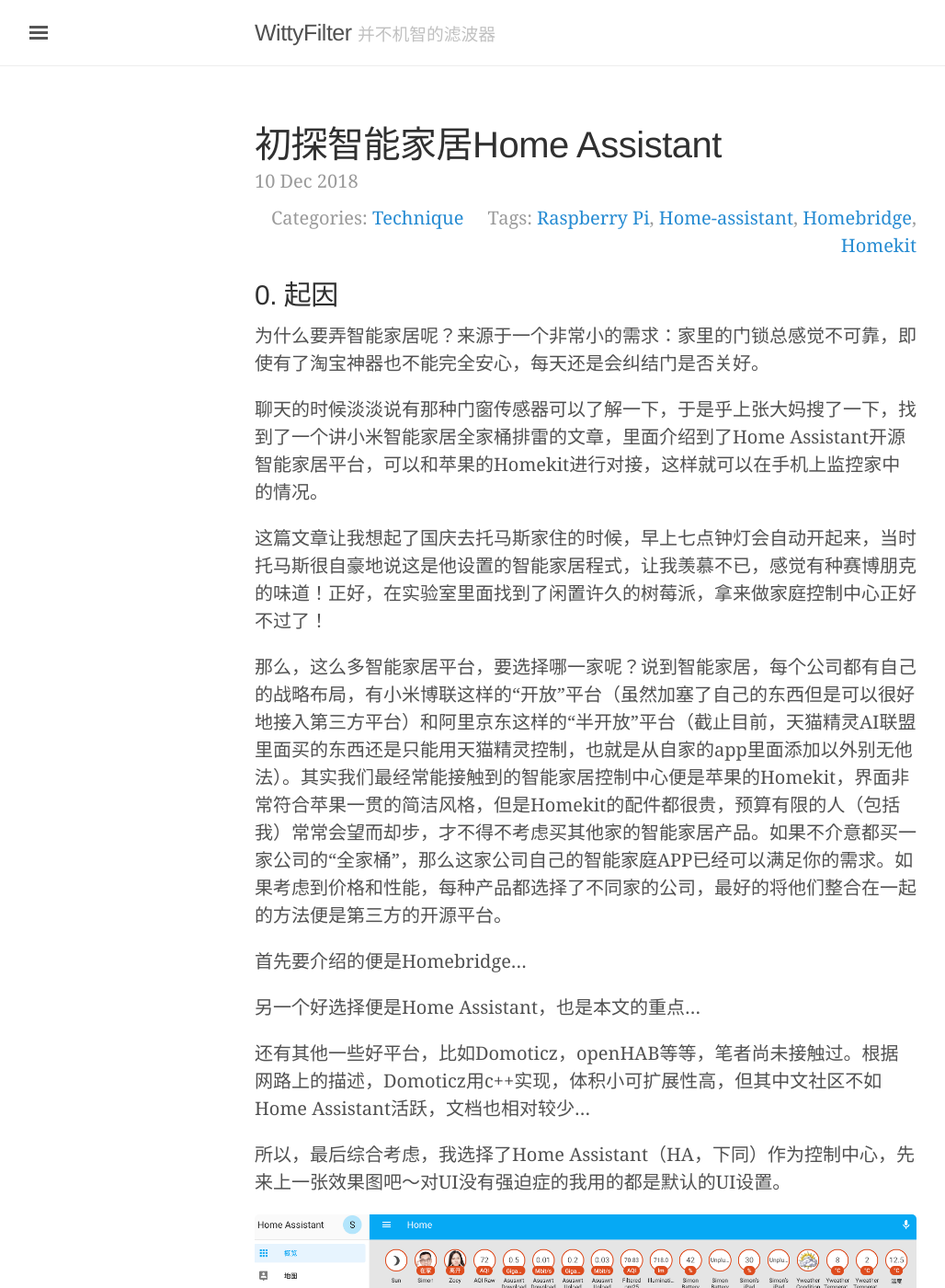
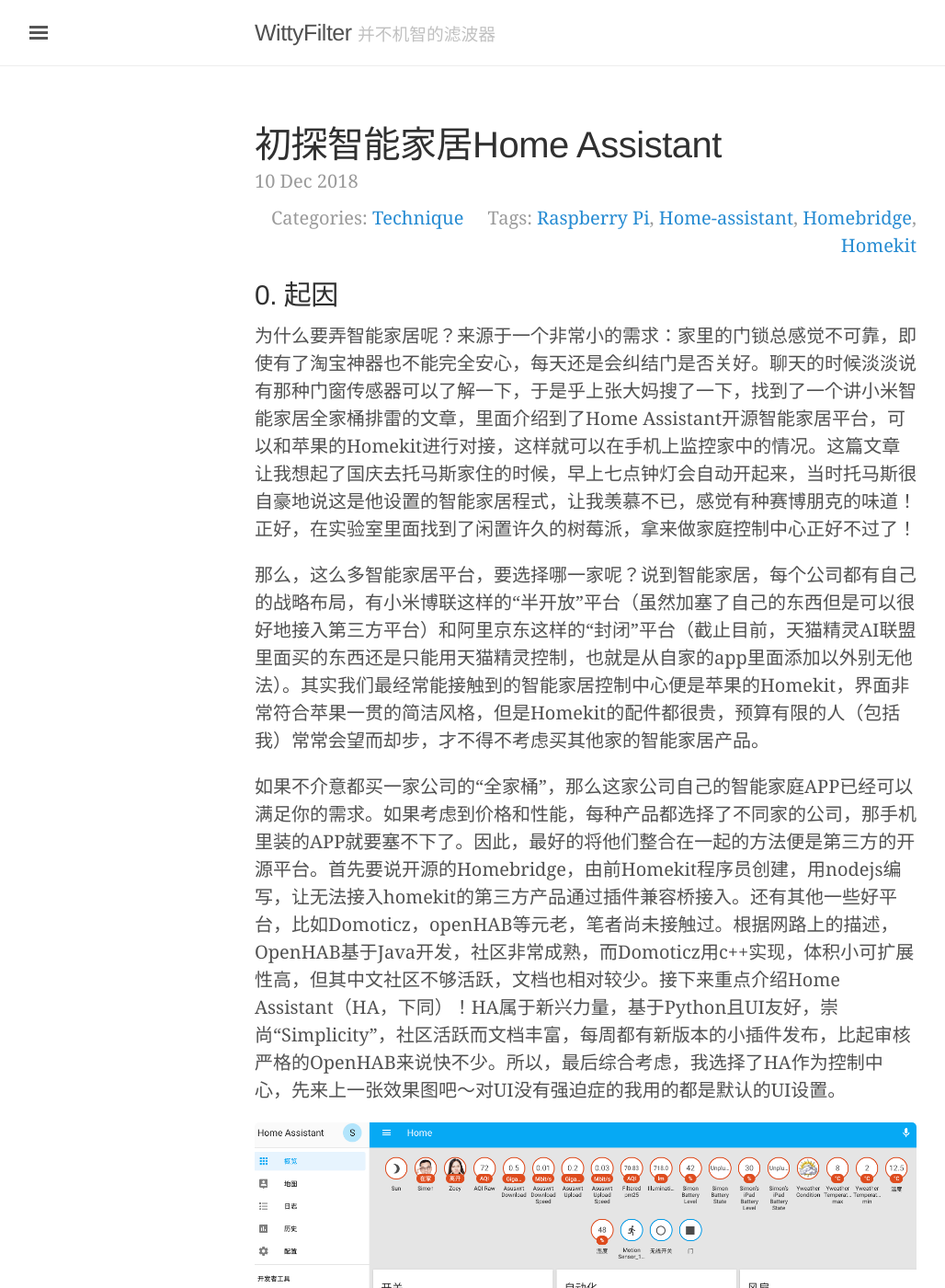
Before and after one commit to wittyfilter/wittyfilter.github.io, a Jekyll site: the page built from _posts/2018-12-10-Smart-Home.md, in a window 1280 px wide and 1400 px high. Shown: the whole window at 92% size, without its empty margins (3-1031 px from the left). Built offline with Jekyll 4.4.1, drawn with Linux system fonts in a browser that asks for light colours; some web fonts are replaced; comment, search, counter and statistics services are not loaded; some of the changed text lies outside the part shown.

Commit message:
Update Posts

```diff
--- a/_posts/2018-12-10-Smart-Home.md
+++ b/_posts/2018-12-10-Smart-Home.md
@@ -12,23 +12,15 @@
 
 ## 0. 起因
 
-为什么要弄智能家居呢？来源于一个非常小的需求：家里的门锁总感觉不可靠，即使有了淘宝神器也不能完全安心，每天还是会纠结门是否关好。
+为什么要弄智能家居呢？来源于一个非常小的需求：家里的门锁总感觉不可靠，即使有了淘宝神器也不能完全安心，每天还是会纠结门是否关好。聊天的时候淡淡说有那种门窗传感器可以了解一下，于是乎上张大妈搜了一下，找到了一个讲小米智能家居全家桶排雷的文章，里面介绍到了Home Assistant开源智能家居平台，可以和苹果的Homekit进行对接，这样就可以在手机上监控家中的情况。这篇文章让我想起了国庆去托马斯家住的时候，早上七点钟灯会自动开起来，当时托马斯很自豪地说这是他设置的智能家居程式，让我羡慕不已，感觉有种赛博朋克的味道！正好，在实验室里面找到了闲置许久的树莓派，拿来做家庭控制中心正好不过了！
 
-聊天的时候淡淡说有那种门窗传感器可以了解一下，于是乎上张大妈搜了一下，找到了一个讲小米智能家居全家桶排雷的文章，里面介绍到了Home Assistant开源智能家居平台，可以和苹果的Homekit进行对接，这样就可以在手机上监控家中的情况。
+那么，这么多智能家居平台，要选择哪一家呢？说到智能家居，每个公司都有自己的战略布局，有小米博联这样的“半开放”平台（虽然加塞了自己的东西但是可以很好地接入第三方平台）和阿里京东这样的“封闭”平台（截止目前，天猫精灵AI联盟里面买的东西还是只能用天猫精灵控制，也就是从自家的app里面添加以外别无他法）。其实我们最经常能接触到的智能家居控制中心便是苹果的Homekit，界面非常符合苹果一贯的简洁风格，但是Homekit的配件都很贵，预算有限的人（包括我）常常会望而却步，才不得不考虑买其他家的智能家居产品。
 
-这篇文章让我想起了国庆去托马斯家住的时候，早上七点钟灯会自动开起来，当时托马斯很自豪地说这是他设置的智能家居程式，让我羡慕不已，感觉有种赛博朋克的味道！正好，在实验室里面找到了闲置许久的树莓派，拿来做家庭控制中心正好不过了！
-
-那么，这么多智能家居平台，要选择哪一家呢？说到智能家居，每个公司都有自己的战略布局，有小米博联这样的“开放”平台（虽然加塞了自己的东西但是可以很好地接入第三方平台）和阿里京东这样的“半开放”平台（截止目前，天猫精灵AI联盟里面买的东西还是只能用天猫精灵控制，也就是从自家的app里面添加以外别无他法）。其实我们最经常能接触到的智能家居控制中心便是苹果的Homekit，界面非常符合苹果一贯的简洁风格，但是Homekit的配件都很贵，预算有限的人（包括我）常常会望而却步，才不得不考虑买其他家的智能家居产品。如果不介意都买一家公司的“全家桶”，那么这家公司自己的智能家庭APP已经可以满足你的需求。如果考虑到价格和性能，每种产品都选择了不同家的公司，最好的将他们整合在一起的方法便是第三方的开源平台。
-
-首先要介绍的便是Homebridge...
-
-另一个好选择便是Home Assistant，也是本文的重点...
-
-还有其他一些好平台，比如Domoticz，openHAB等等，笔者尚未接触过。根据网路上的描述，Domoticz用c++实现，体积小可扩展性高，但其中文社区不如Home Assistant活跃，文档也相对较少...
-
-所以，最后综合考虑，我选择了Home Assistant（HA，下同）作为控制中心，先来上一张效果图吧～对UI没有强迫症的我用的都是默认的UI设置。
+如果不介意都买一家公司的“全家桶”，那么这家公司自己的智能家庭APP已经可以满足你的需求。如果考虑到价格和性能，每种产品都选择了不同家的公司，那手机里装的APP就要塞不下了。因此，最好的将他们整合在一起的方法便是第三方的开源平台。首先要说开源的Homebridge，由前Homekit程序员创建，用nodejs编写，让无法接入homekit的第三方产品通过插件兼容桥接入。还有其他一些好平台，比如Domoticz，openHAB等元老，笔者尚未接触过。根据网路上的描述，OpenHAB基于Java开发，社区非常成熟，而Domoticz用c++实现，体积小可扩展性高，但其中文社区不够活跃，文档也相对较少。接下来重点介绍Home Assistant（HA，下同）！HA属于新兴力量，基于Python且UI友好，崇尚“Simplicity”，社区活跃而文档丰富，每周都有新版本的小插件发布，比起审核严格的OpenHAB来说快不少。所以，最后综合考虑，我选择了HA作为控制中心，先来上一张效果图吧～对UI没有强迫症的我用的都是默认的UI设置。
 
 ![]({{ site.baseurl }}/public/images/HA1.png)
+
+虽然智能家居其实和人工智能的“智能”二字相去甚远，但说到底本意是为了方便生活中的一些小细节，因此也算是一个很有意义的“大人的玩具”了～
 
 ## 1. 前置条件
 
```
